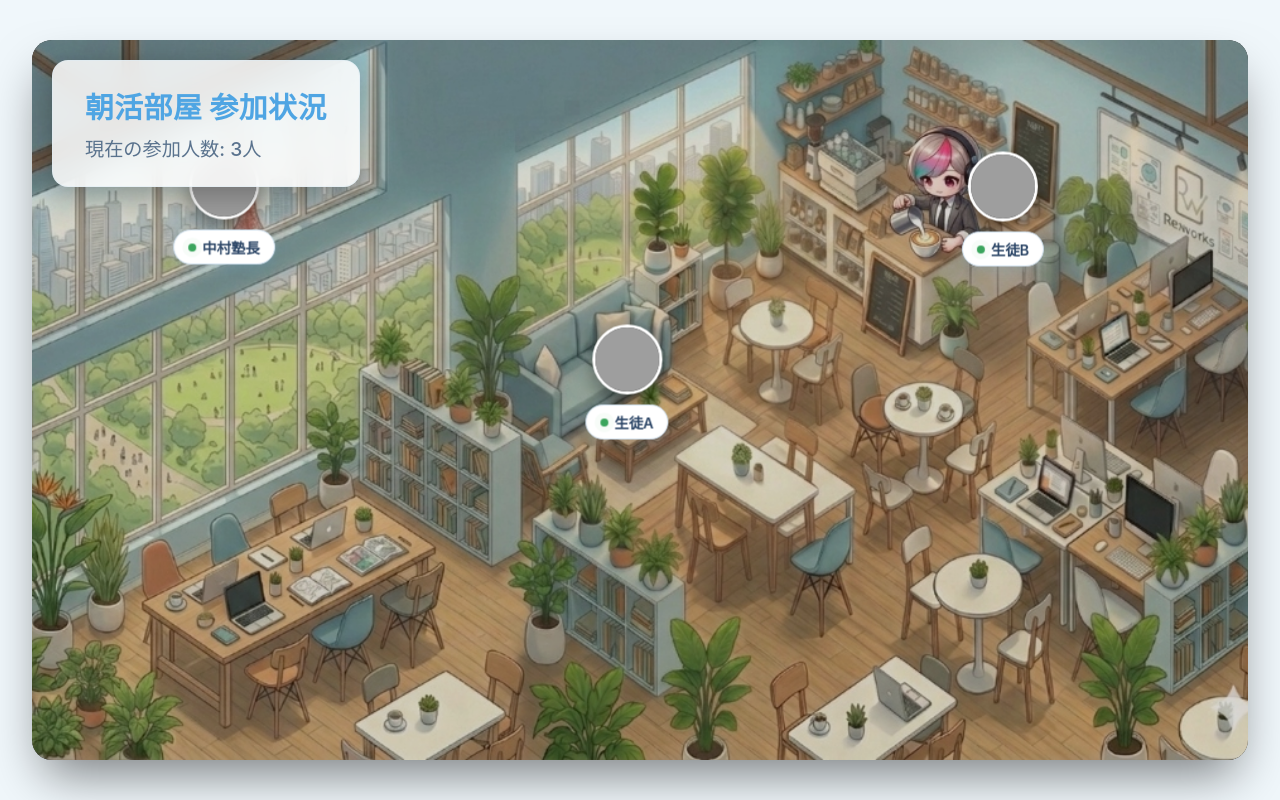
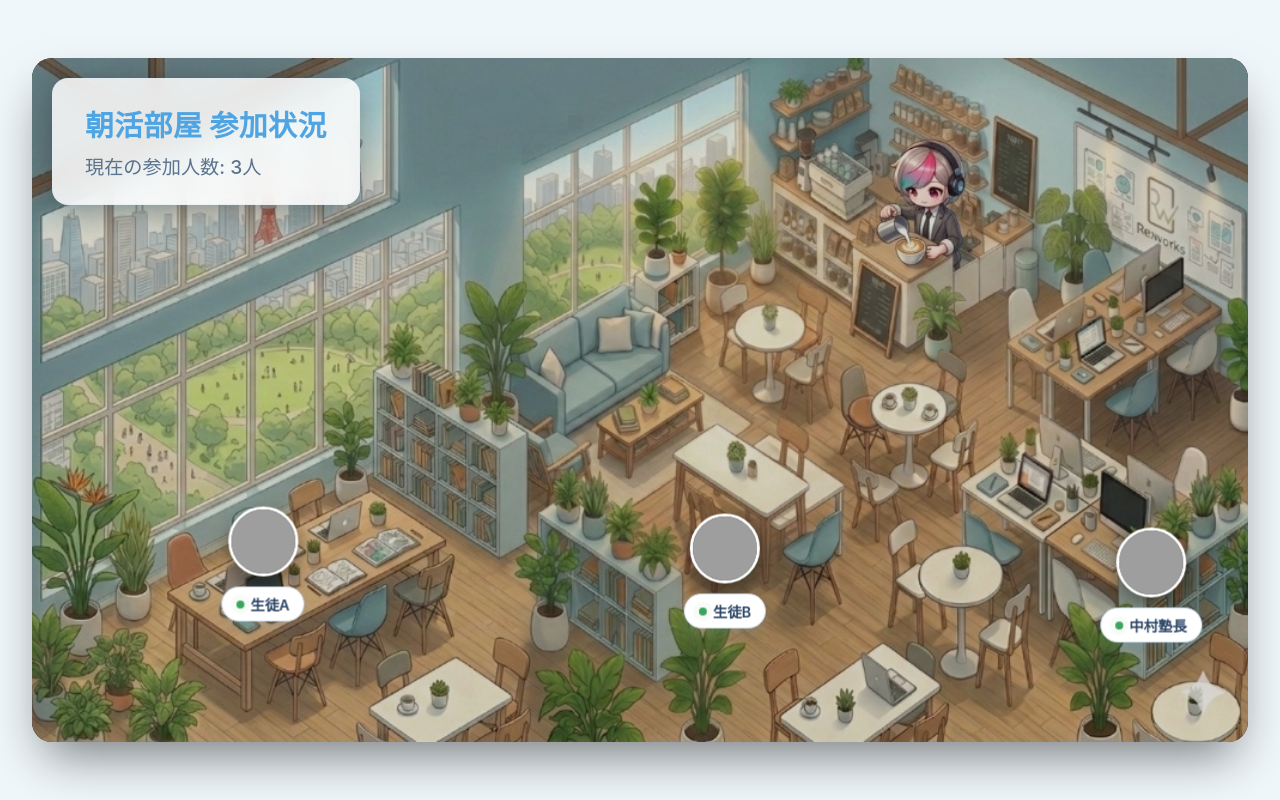
Before and after one commit to baseball0109101211-dot/morning-room, a website: page public/index.html in a window 1280 px wide. Drawn offline with Linux system fonts and the light colour scheme; no server answers; grey boxes are pictures that could not be loaded.

Commit message:
feat: 指定した26脚の椅子へのランダム座席重複防止割当機能を実装

```diff
--- a/public/app.js
+++ b/public/app.js
@@ -1,4 +1,48 @@
 const AVATAR_SIZE = 80;
+
+// 座席の座標データ (16:9比率画像内のパーセンテージ。xが横、yが縦)
+const CHAIR_COORDS = [
+    // 左下手前の長テーブル (6脚)
+    { x: 13, y: 79 }, { x: 19, y: 74 }, { x: 26, y: 68 }, // 左列 (手前から奥へ)
+    { x: 28, y: 84 }, { x: 34, y: 79 }, { x: 41, y: 73 }, // 右列 (手前から奥へ)
+
+    // 左中央のソファとアームチェア (2脚分)
+    { x: 38, y: 42 }, { x: 45, y: 38 },
+
+    // 中央手前の四角いテーブル (3脚)
+    { x: 57, y: 75 }, { x: 54, y: 88 }, { x: 67, y: 83 },
+
+    // 中央エリアの白い長テーブル (4脚)
+    { x: 48, y: 57 }, { x: 54, y: 62 }, { x: 59, y: 53 }, { x: 66, y: 59 },
+
+    // 中央奥（ソファの右側）の丸テーブル (2脚)
+    { x: 55, y: 38 }, { x: 61, y: 40 },
+
+    // 少し右奥にある丸テーブル (2脚)
+    { x: 68, y: 49 }, { x: 73, y: 48 },
+
+    // 右奥のパソコン用長テーブル (4脚)
+    { x: 79, y: 36 }, { x: 86, y: 41 }, { x: 89, y: 31 }, { x: 94, y: 36 },
+
+    // カウンター手前の丸テーブル (2脚)
+    { x: 70, y: 24 }, { x: 74, y: 28 },
+
+    // 右手前（丸テーブル） (3脚)
+    { x: 78, y: 71 }, { x: 84, y: 79 }, { x: 92, y: 77 }
+];
+
+// 座席の割当を管理するシステム
+const assignedSeats = new Map(); // participantId -> seatIndex
+const availableSeats = new Set(Array.from({length: CHAIR_COORDS.length}, (_, i) => i));
+
+function getRandomAvailableSeat() {
+    if (availableSeats.size === 0) return null; // 空席なし
+    const items = Array.from(availableSeats);
+    const randomIndex = Math.floor(Math.random() * items.length);
+    const chosenIter = items[randomIndex];
+    availableSeats.delete(chosenIter);
+    return chosenIter;
+}
 
 // 現在の参加者を格納するMap (id -> DOM要素)
 let renderedParticipants = new Map();
@@ -31,15 +75,22 @@ function updateUI(participants) {
     // 現在のIDセットを作成（削除判定用）
     const currentIds = new Set(participants.map(p => p.id));
 
-    // 退室した人を画面から消す
+    // 退室した人を画面から消し、座席を解放する
     for (const [id, element] of renderedParticipants.entries()) {
         if (!currentIds.has(id)) {
             element.style.opacity = '0';
-            element.style.transform = 'translate(-50%, -50%) scale(0)';
+            element.style.transform = 'translate(-50%, -90%) scale(0)';
             setTimeout(() => {
                 if (element.parentNode) element.parentNode.removeChild(element);
             }, 500);
             renderedParticipants.delete(id);
+
+            // 席を解放
+            if (assignedSeats.has(id)) {
+                const freedSeat = assignedSeats.get(id);
+                availableSeats.add(freedSeat);
+                assignedSeats.delete(id);
+            }
         }
     }
 
@@ -48,14 +99,28 @@ function updateUI(participants) {
         if (!renderedParticipants.has(p.id)) {
             const el = createAvatarElement(p);
 
-            // 画面の端すぎない場所にランダム配置
-            const paddingX = layerRect.width * 0.15;
-            const paddingY = layerRect.height * 0.2;
-            const x = paddingX + Math.random() * (layerRect.width - paddingX * 2);
-            const y = paddingY + Math.random() * (layerRect.height - paddingY * 2);
+            let xPos, yPos;
 
-            el.style.left = `${x}px`;
-            el.style.top = `${y}px`;
+            // 空席を取得
+            const seatIndex = getRandomAvailableSeat();
+
+            if (seatIndex !== null) {
+                // 座席がある場合は、指定された固定座標(%)に配置
+                xPos = CHAIR_COORDS[seatIndex].x + "%";
+                yPos = CHAIR_COORDS[seatIndex].y + "%";
+                assignedSeats.set(p.id, seatIndex);
+            } else {
+                // 27人目以降（満席の場合）は、立たせてランダムに端の方に配置
+                const paddingX = layerRect.width * 0.05;
+                const paddingY = layerRect.height * 0.8; // 下の方に立たせる
+                const randomX = paddingX + Math.random() * (layerRect.width - paddingX * 2);
+                const randomY = paddingY + Math.random() * (layerRect.height - paddingY);
+                xPos = `${randomX}px`;
+                yPos = `${randomY}px`;
+            }
+
+            el.style.left = xPos;
+            el.style.top = yPos;
 
             layer.appendChild(el);
             renderedParticipants.set(p.id, el);
--- a/public/styles.css
+++ b/public/styles.css
@@ -22,8 +22,10 @@ body {
 .container {
     position: relative;
     width: 95vw;
-    height: 90vh;
+    height: auto;
+    aspect-ratio: 16 / 9;
     max-width: 1400px;
+    max-height: 90vh;
     border-radius: 20px;
     box-shadow: 0 25px 50px -12px rgba(0, 0, 0, 0.5);
     overflow: hidden;
@@ -93,7 +95,7 @@ p {
     display: flex;
     flex-direction: column;
     align-items: center;
-    transform: translate(-50%, -50%);
+    transform: translate(-50%, -90%);
     transition: all 0.5s cubic-bezier(0.4, 0, 0.2, 1);
     animation: popIn 0.6s cubic-bezier(0.175, 0.885, 0.32, 1.275) forwards;
 }
```
